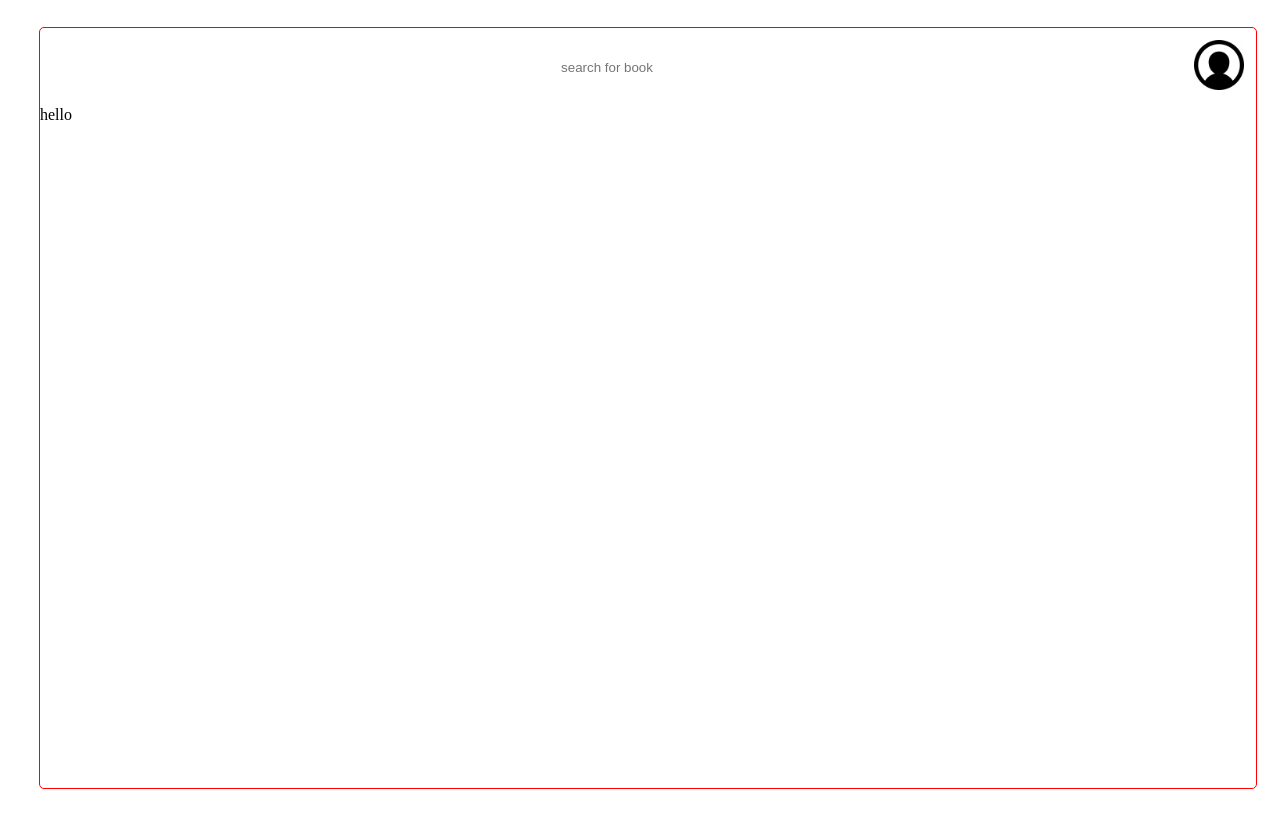
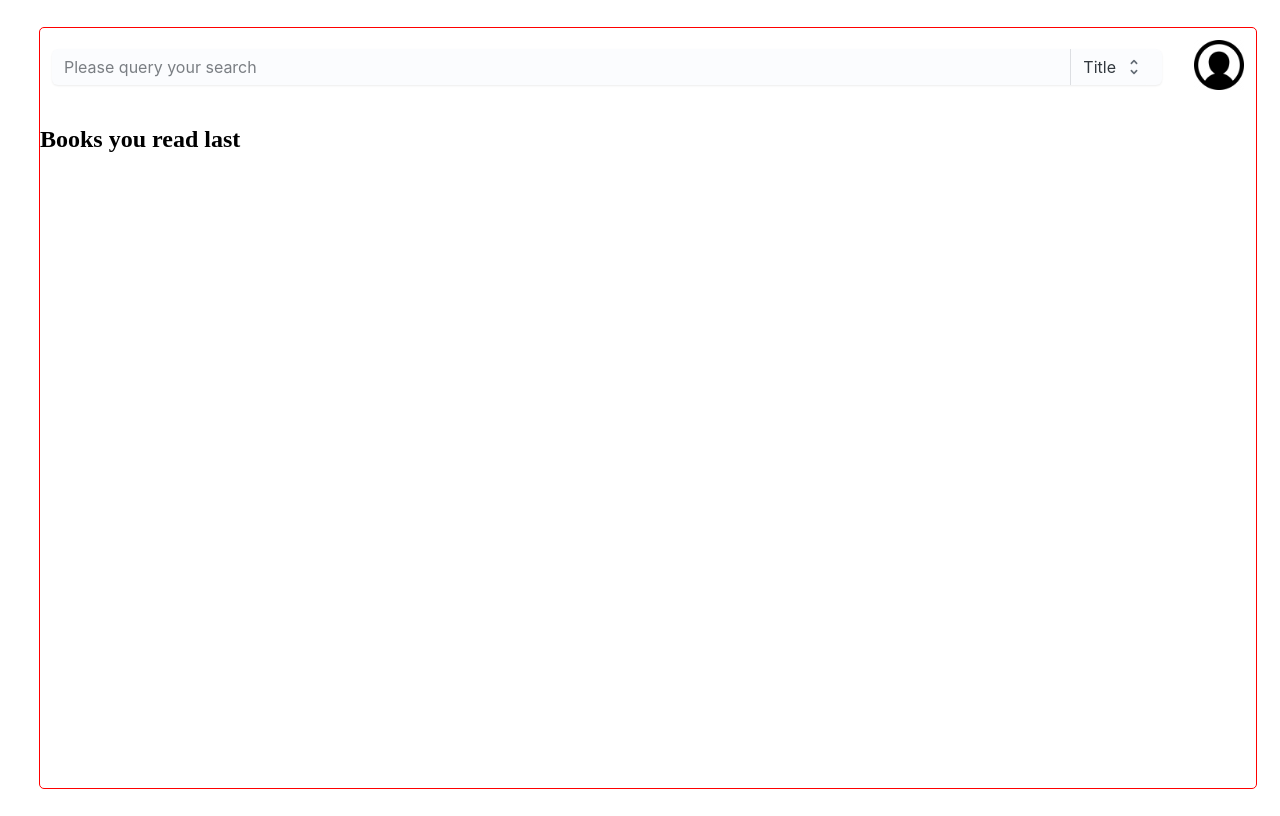
Before and after one commit to danielchochlinski/book-api, a React (Vite) app: page / in a window 1280 px wide. Built offline with nearby package versions, Linux system fonts and the light colour scheme; no server answers.

Commit message:
searchbar logic api call

```diff
--- a/package.json
+++ b/package.json
@@ -11,6 +11,10 @@
     "test": "vitest"
   },
   "dependencies": {
+    "@emotion/react": "^11.11.1",
+    "@emotion/styled": "^11.11.0",
+    "@mui/joy": "^5.0.0-beta.14",
+    "axios": "^1.6.0",
     "react": "^18.2.0",
     "react-dom": "^18.2.0",
     "react-router-dom": "^6.18.0",
--- a/src/components/Header/Header.module.scss
+++ b/src/components/Header/Header.module.scss
@@ -4,7 +4,7 @@
   padding: 12px;
   gap: 2rem;
 
-  input {
+  .input {
     flex: 1;
     margin: 0 auto;
     outline: none;
--- a/src/components/Header/Header.tsx
+++ b/src/components/Header/Header.tsx
@@ -1,8 +1,85 @@
+import { SetStateAction, useState, useEffect } from "react";
 import s from "./Header.module.scss";
-const Searchbar = () => {
+import Divider from "@mui/joy/Divider";
+import Input from "@mui/joy/Input";
+import Select from "@mui/joy/Select";
+import Option from "@mui/joy/Option";
+import axios from "axios";
+import debounce from "../../utils/helpers/debounce";
+const apiKey = import.meta.env.VITE_REACT_APP_BOOK_API_KEY;
+
+const Header = () => {
+  const [searchType, setSearchType] = useState("intitle");
+  const [input, setInput] = useState("");
+  const [, setSearchResults] = useState([]);
+
+  useEffect(() => {
+    const fetchData = async () => {
+      try {
+        const response = await axios.get(
+          "https://www.googleapis.com/books/v1/volumes",
+          {
+            params: {
+              q: `${searchType}:${input}`,
+              key: apiKey,
+              country: "US",
+            },
+          }
+        );
+        console.log(response);
+        setSearchResults(response.data.items);
+      } catch (err) {
+        console.log(err);
+      }
+    };
+
+    //limit amount of API calls
+    const debouncedFetchData = debounce(fetchData, 4000);
+
+    debouncedFetchData();
+  }, [searchType, input]);
+
+  const handleInputChange = (e: {
+    target: { value: SetStateAction<string> };
+  }) => {
+    setInput(e.target.value);
+  };
+
   return (
     <div className={s.container}>
-      <input type="text" placeholder="search for book" />
+      <Input
+        placeholder="Please query your search"
+        className={s.input}
+        onChange={handleInputChange}
+        sx={{ width: 300 }}
+        value={input}
+        startDecorator={
+          {
+            title: "Title",
+            author: "Author",
+            publisher: "Publisher",
+          }[searchType]
+        }
+        endDecorator={
+          <>
+            <Divider orientation="vertical" />
+            <Select
+              variant="plain"
+              value={searchType}
+              onChange={(_, value) => setSearchType(value!)}
+              slotProps={{
+                listbox: {
+                  variant: "outlined",
+                },
+              }}
+            >
+              <Option value="intitle">Title</Option>
+              <Option value="inauthor">Author</Option>
+              <Option value="inpublisher">Publisher</Option>
+            </Select>
+          </>
+        }
+      />
 
       <div className={s.img_container}>
         <img src="/profile.png" alt="" />
@@ -11,4 +88,4 @@ const Searchbar = () => {
   );
 };
 
-export default Searchbar;
+export default Header;
--- a/src/components/Layout/Layout.tsx
+++ b/src/components/Layout/Layout.tsx
@@ -1,11 +1,11 @@
+import Header from "../Header/Header";
 import s from "./Layout.module.scss";
 import { Outlet } from "react-router-dom";
-import Searchbar from "../Header/Header";
 
 const Layout = () => {
   return (
     <div className={s.container}>
-      <Searchbar />
+      <Header />
       <Outlet />
     </div>
   );
--- a/src/pages/IndexPage/IndexPage.tsx
+++ b/src/pages/IndexPage/IndexPage.tsx
@@ -1,5 +1,11 @@
+import BooksYouRead from "./components/BooksYouRead/BooksYouRead";
+
 const IndexPage = () => {
-  return <div>hello</div>;
+  return (
+    <>
+      <BooksYouRead />
+    </>
+  );
 };
 
 export default IndexPage;
--- a/src/pages/IndexPage/components/BooksYouRead/BooksYouRead.tsx
+++ b/src/pages/IndexPage/components/BooksYouRead/BooksYouRead.tsx
@@ -4,7 +4,7 @@ const BooksYouRead = () => {
   return (
     <div className={s.container}>
       <h2>Books you read last</h2>
-      <div className={s.list}></div>
+      <div className={s.list}>{}</div>
     </div>
   );
 };
--- /dev/null
+++ b/src/utils/helpers/debounce.ts
@@ -0,0 +1,14 @@
+const debounce = <F extends (...args: any[]) => void>(
+  func: F,
+  delay: number
+) => {
+  let timer: NodeJS.Timeout;
+  return (...args: Parameters<F>) => {
+    clearTimeout(timer);
+    timer = setTimeout(() => {
+      func(...args);
+    }, delay);
+  };
+};
+
+export default debounce;
```
Also changed, not shown: src/components/Book/Book.tsx (+8 -0 lines), 2 other files (tests, documents, lock files or other folders).
